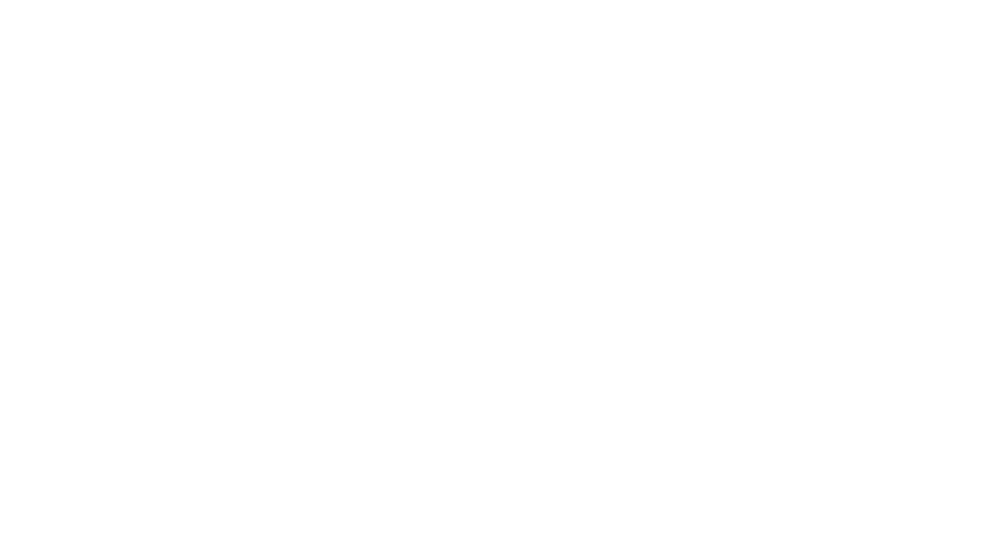
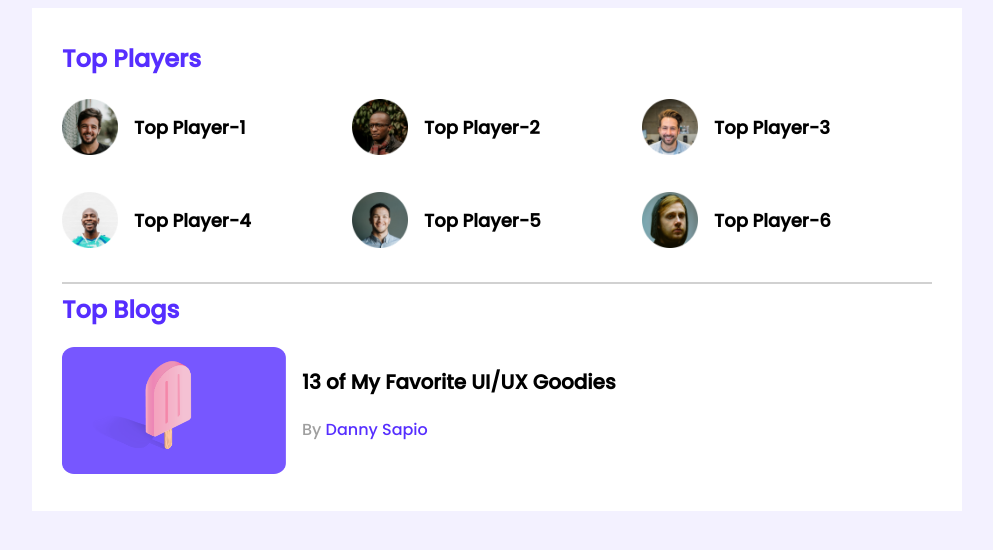
Before and after one commit to prantobiswas321/leader-board-css3, a plain HTML site: page index.html in a window 1280 px wide. Shown: the whole page, without its empty margins (143-1136 px from the left). Drawn offline with Linux system fonts and the light colour scheme.

Commit message:
1st section added

```diff
--- a/index.html
+++ b/index.html
@@ -11,7 +11,61 @@
 </head>
 
 <body>
+    <!-- Header starts -->
+    <header>
 
+    </header>
+    <!-- Header ends -->
+    <!-- top players and top blogs -->
+    <main>
+        <section class="container">
+            <div class="top-players">
+                <h2 class="section-title">Top Players</h2>
+                <div class="players">
+                    <div class="player">
+                        <img src="images/players/player-1.png" alt="">
+                        <h3 class="player-name">Top Player-1</h3>
+                    </div>
+                    <div class="player">
+                        <img src="images/players/player-2.png" alt="">
+                        <h3 class="player-name">Top Player-2</h3>
+                    </div>
+                    <div class="player">
+                        <img src="images/players/player-3.png" alt="">
+                        <h3 class="player-name">Top Player-3</h3>
+                    </div>
+                    <div class="player">
+                        <img src="images/players/player-4.png" alt="">
+                        <h3 class="player-name">Top Player-4</h3>
+                    </div>
+                    <div class="player">
+                        <img src="images/players/player-5.png" alt="">
+                        <h3 class="player-name">Top Player-5</h3>
+                    </div>
+                    <div class="player">
+                        <img src="images/players/player-6.png" alt="">
+                        <h3 class="player-name">Top Player-6</h3>
+                    </div>
+
+                </div>
+            </div>
+            <hr>
+            <div class="top-blogs">
+                <h2 class="section-title">Top Blogs</h2>
+                <div class="blogs">
+                    <article class="blog">
+                        <div class="thumbnail">
+                            <img src="images/blogs/blog-1.png" alt="">
+                        </div>
+                        <div class="blog-info">
+                            <h3 class="blog-title">13 of My Favorite UI/UX Goodies</h3>
+                            <p class="blog-author">By <a href="">Danny Sapio</a> </p>
+                        </div>
+                    </article>
+                </div>
+            </div>
+        </section>
+    </main>
 </body>
 
 </html>
--- a/styles/style.css
+++ b/styles/style.css
@@ -0,0 +1,69 @@
+/* fonts */
+@import url('https://fonts.googleapis.com/css2?family=Poppins:wght@500&display=swap');
+
+/* common styles or utilities */
+body{
+    font-family: 'Poppins', sans-serif;
+    background-color: #F3F1FF;
+}
+main{
+    display: flex;
+    justify-content: center;
+}
+.container{
+    background-color: #FFFFFF;
+    width: 870px;
+    padding: 30px;
+}
+hr{
+    border: 1px solid #D1D1D1;
+}
+/* top players style */
+.top-players{
+    margin-bottom: 30px;
+}
+.section-title{
+    color: #562EFF;
+    font-size: 24px;
+    margin-top: 3px;
+}
+.players{
+    display: grid;
+    grid-template-columns: repeat(3, 1fr);
+    grid-row-gap: 30px;
+}
+.player{
+    display: flex;
+    align-items: center;
+}
+.player img{
+    width: 56px;
+    height: 56px;
+}
+.player-name{
+    margin-left: 16px;
+    font-size: 18px;
+}
+/* top blog styles */
+.blog{
+    display: flex;
+}
+.blog .thumbnail img{
+    width: 224px;
+    height: 127px;
+}
+.blog-info{
+    margin-left: 16px;
+}
+.blog-title{
+    font-size: 20px;
+}
+.blog-author{
+    color: #9F9F9F;
+    font-size: 16px;
+}
+.blog-author a{
+    text-decoration: none;
+    font-size: 16px;
+    color: #562EFF;
+}
```
